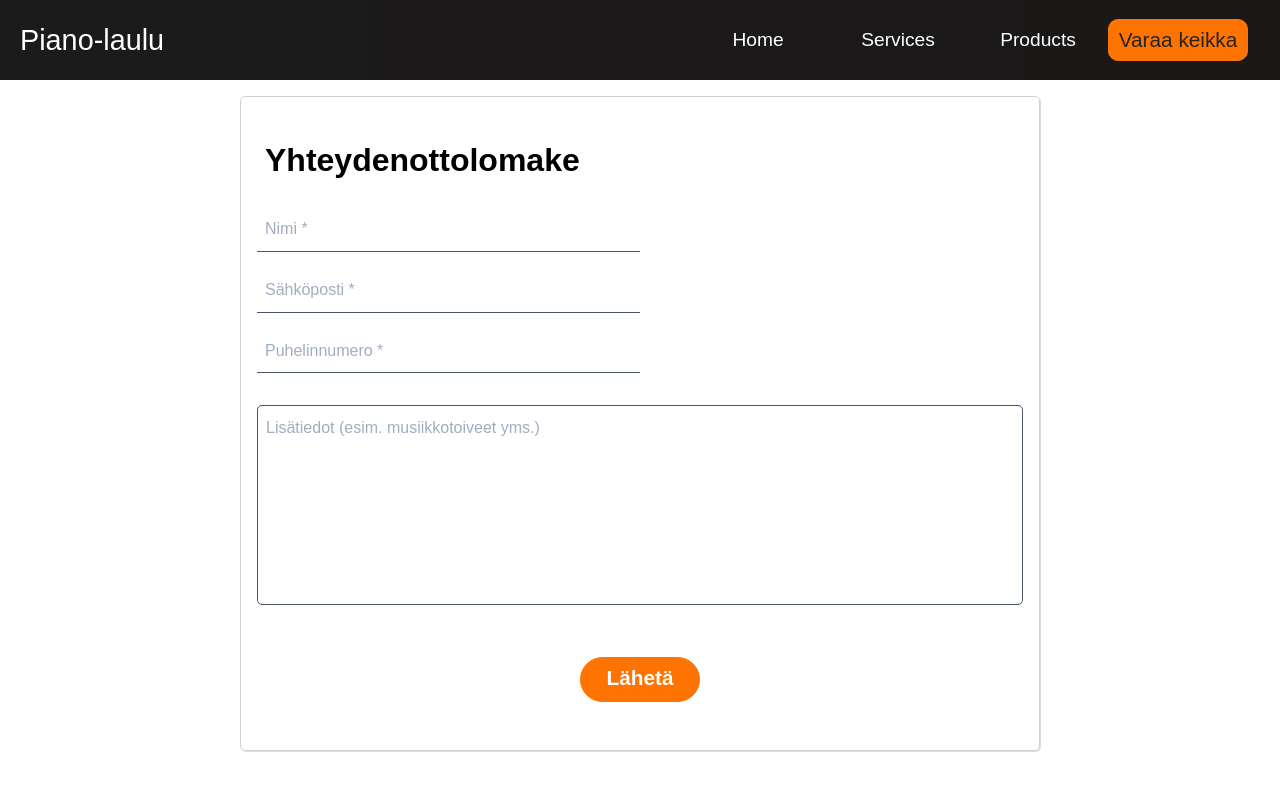
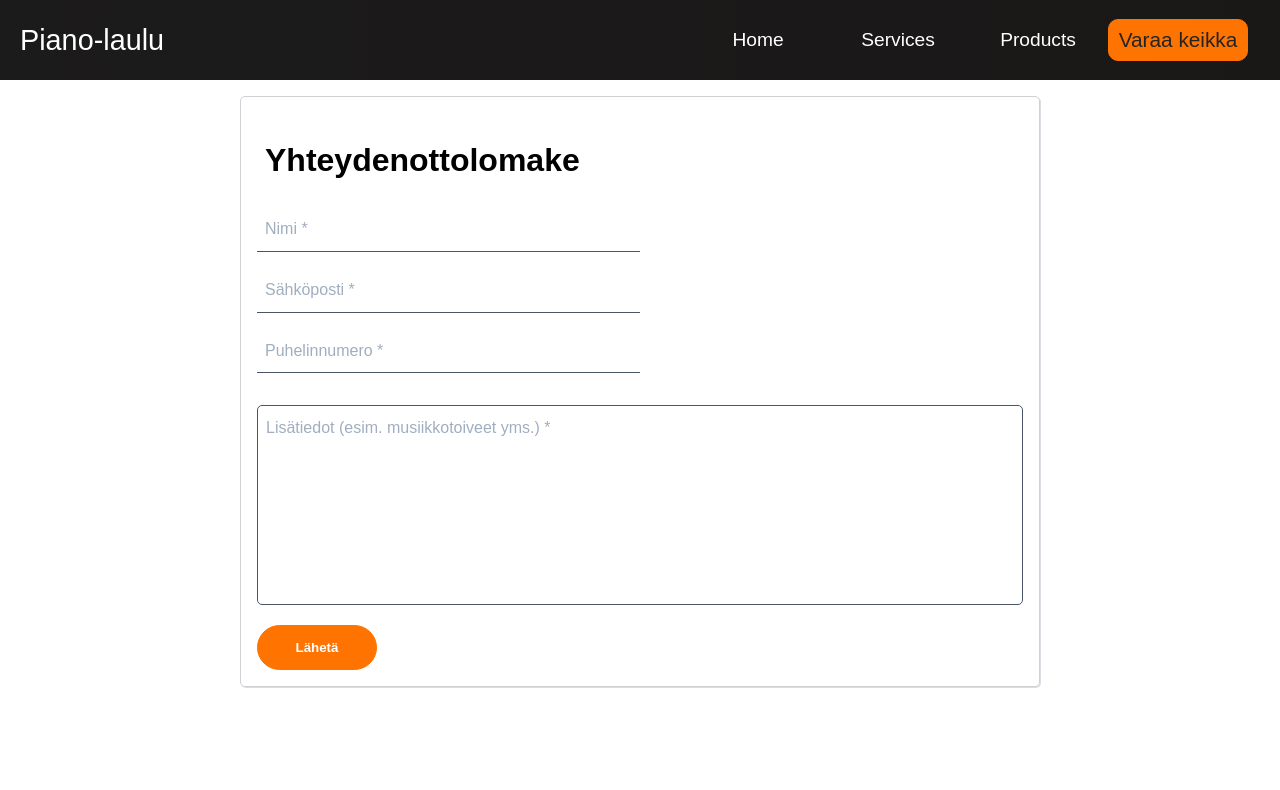
Before and after one commit to samvancart/piano-laulu-frontend, a React (Create React App) app: page / in a window 1280 px wide. Shown: the top 790 px of the page. Built offline with nearby package versions, Linux system fonts and the light colour scheme.

Commit message:
yup schema

```diff
--- a/src/components/CustomerInfoForm.css
+++ b/src/components/CustomerInfoForm.css
@@ -43,7 +43,7 @@ select {
   /* outline: none; */
 }
 
-.input_box {
+form textarea {
   margin: 1rem 0 1rem;
   padding: 0.8rem 0.5rem;
   font-size: 1rem;
@@ -69,6 +69,16 @@ select:focus {
 
 input::placeholder,
 select::placeholder,
-.input_box::placeholder {
+form textarea::placeholder {
   color: #a0aec0;
 }
+
+.input-error,
+.input-box-error {
+  /* border-bottom: 2px solid rgb(136, 16, 16); */
+}
+
+.error {
+  font-size: small;
+  color: rgb(136, 16, 16);
+}
--- a/src/components/CustomerInfoForm.js
+++ b/src/components/CustomerInfoForm.js
@@ -1,36 +1,56 @@
-import { Field, Form, Formik } from "formik";
+import { Form, Formik } from "formik";
 import FormInput from "./FormInput";
 import FormInputBox from "./FormInputBox";
 import Button from "./Button";
+import { CustomerInfoSchema } from "../schemas/CustomerInfoSchema"
 import './CustomerInfoForm.css'
+
+// const onSubmit = async (values, actions) => {
+//     await new Promise((resolve) => setTimeout(resolve, 1000));
+//     actions.resetForm();
+// };
+
 
 const CustomerInfoForm = () => {
     return (
-        <Formik initialValues={{ name: "", Email:"", Phone:"", Info:"" }}>
+        <Formik
+            initialValues={{ name: "", email: "", phone: "", info: "" }}
+            validationSchema={CustomerInfoSchema}
+            // onSubmit={onSubmit}
+        >
+            {({ isSubmitting }) => (
                 <Form>
                     <h1>Yhteydenottolomake</h1>
                     <FormInput
-                    name="Name"
+                        name="name"
                         type="text"
                         placeholder="Nimi *"
                     />
                     <FormInput
-                    name="Email"
+                        name="email"
                         type="text"
                         placeholder="Sähköposti *"
                     />
                     <FormInput
-                    name="Phone"
+                        name="phone"
                         type="number"
                         placeholder="Puhelinnumero *"
                     />
                     <FormInputBox
-                    name="Info"
+                        name="info"
                         type="text"
-                    placeholder="Lisätiedot (esim. musiikkotoiveet yms.)"
+                        placeholder="Lisätiedot (esim. musiikkotoiveet yms.) *"
                     />
-                <Button buttonStyle='btn--primary'>Lähetä</Button>
+                    <button
+                        className="btn--primary"
+                        disabled={isSubmitting}
+                        type="submit"
+                        // buttonStyle='btn--primary'
+                    >
+                        Lähetä
+                    </button>
                 </Form>
+            )}
         </Formik>
     );
 };
--- a/src/components/FormInput.js
+++ b/src/components/FormInput.js
@@ -2,12 +2,18 @@ import React from 'react'
 import { useField } from 'formik';
 
 const FormInput = ({ label, ...props }) => {
-    const [field, meta, helpers] = useField(props);
+    const [field, meta] = useField(props);
+    console.log("field: ", field);
+    console.log("meta: ", meta);
 
     return (
         <>
-            {/* <label>{label}</label> */}
-            <input {...props} />
+            <input
+                {...field}
+                {...props}
+                className={meta.touched && meta.error ? "input-error" : ""}
+            />
+            {meta.touched && meta.error && <div className="error">{meta.error}</div>}
         </>
     );
 };
--- a/src/components/FormInputBox.js
+++ b/src/components/FormInputBox.js
@@ -2,11 +2,17 @@ import React from 'react'
 import { useField } from 'formik';
 
 const FormInputBox = ({ label, ...props }) => {
-    const [field, meta, helpers] = useField(props);
-
+    const [field, meta] = useField(props);
+    console.log("field: ", field);
+    console.log("meta: ", meta);
     return (
         <>
-            <textarea className='input_box' {...props} />
+            <textarea
+                {...field}
+                {...props}
+                className={meta.touched && meta.error ? "input-box-error" : ""}
+            />
+            {meta.touched && meta.error && <div className="error">{meta.error}</div>}
         </>
     );
 };
--- a/src/components/Navbar.js
+++ b/src/components/Navbar.js
@@ -40,10 +40,8 @@ function Navbar(props) {
 
   function btnLink(props) {
     if (button === true) {
-      console.log('show!');
       return varaaBtn();
     }
-    console.log('No show');
     return varaaLink();
 
   }
--- /dev/null
+++ b/src/schemas/CustomerInfoSchema.js
@@ -0,0 +1,17 @@
+import * as yup from 'yup';
+
+export const CustomerInfoSchema = yup.object().shape({
+    name: yup
+        .string("please enter your name")
+        .required(),
+    phone: yup
+        .number("please enter a valid phone number")
+        .required(),
+    email: yup
+        .string()
+        .email("please enter a valid email")
+        .required(),
+    info: yup
+        .mixed()
+        .required(),
+});
```
Lines whose indentation alone changed are shown as unchanged.
